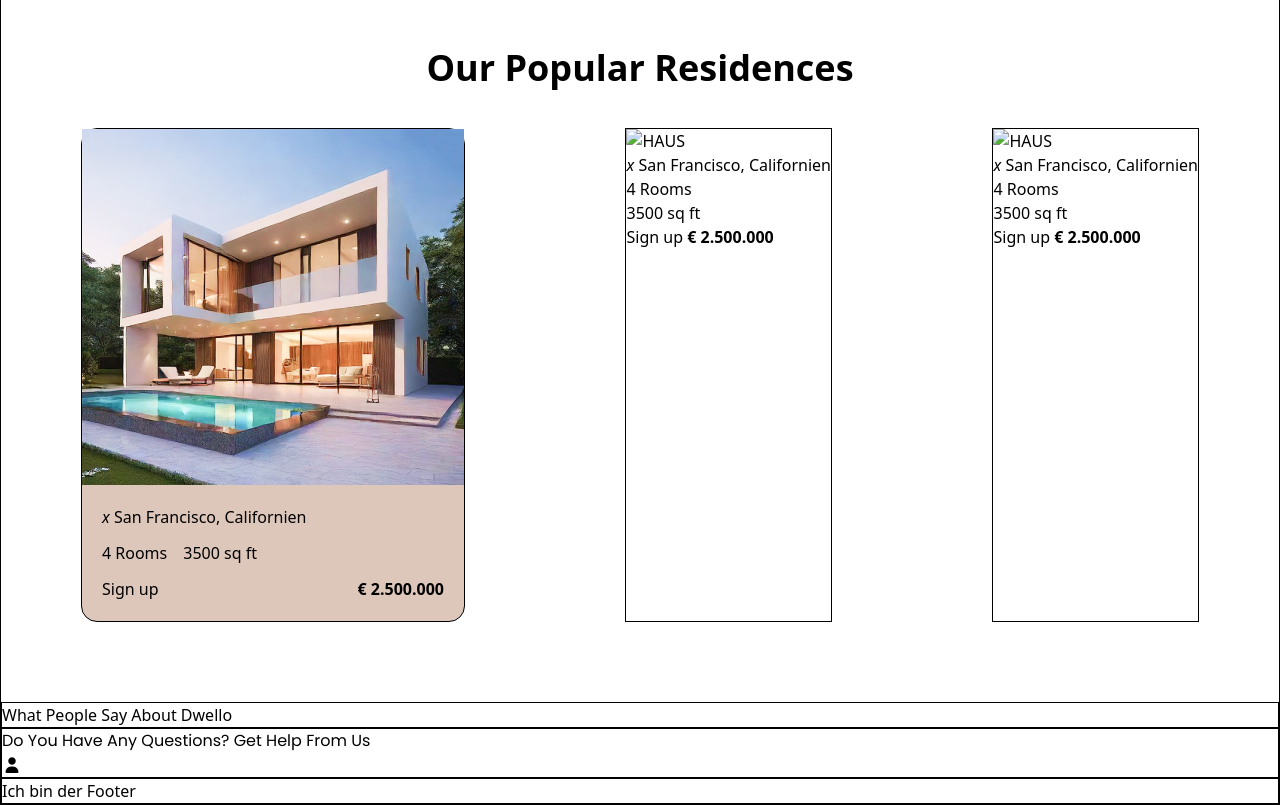
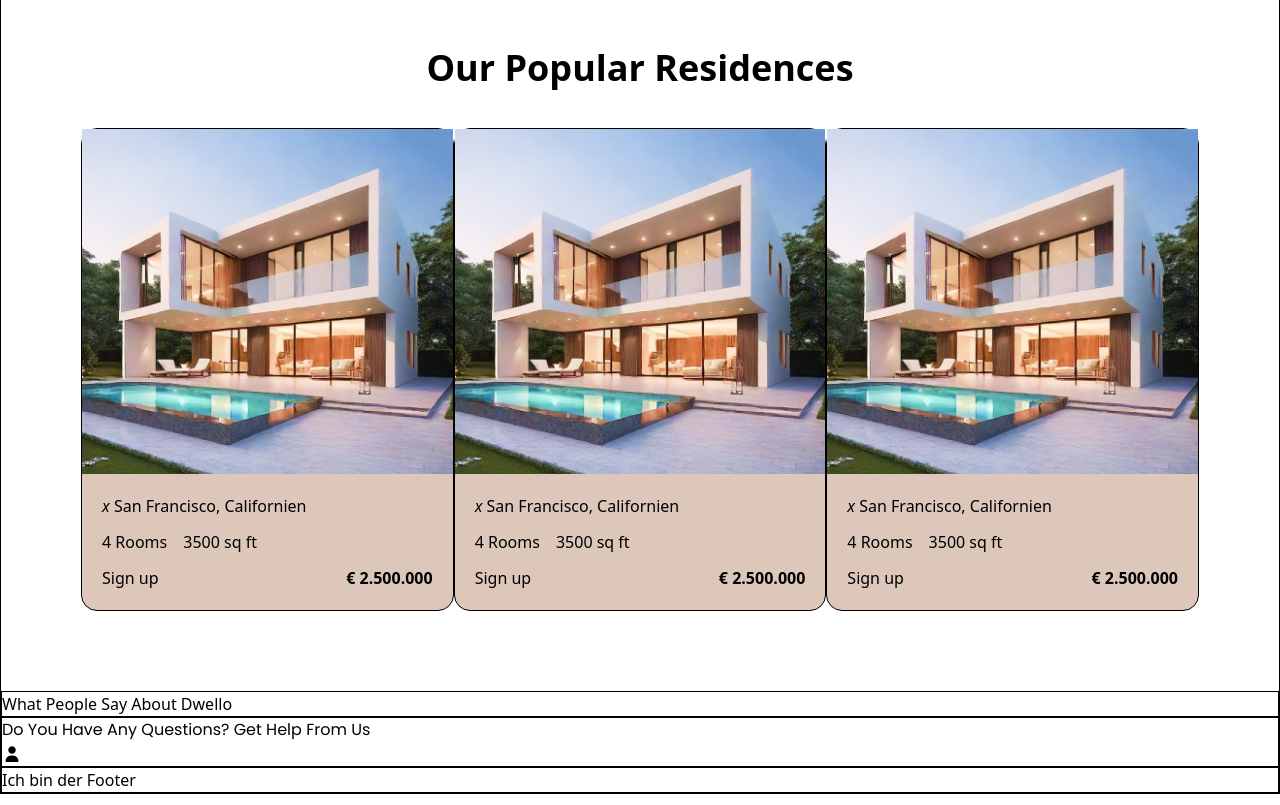
Before and after one commit to kaktusgarten/Tailwind-Find-Your-Dream-House, a plain HTML site: page index.html in a window 1280 px wide. Shown: the part 1680-2485 px from the top of the page. Drawn offline with nearby package versions, Linux system fonts and the light colour scheme.

Commit message:
Neue Cards step2

```diff
--- a/index.html
+++ b/index.html
@@ -240,37 +240,52 @@
               </div>
             </section>
 
-            <!-- Card -->
-            <section class="CARD border">
-              <img src="" alt="HAUS" />
-              <h3><i class="">x</i> San Francisco, Californien</h3>
-              <div>
+            <!-- 2. Card -->
+            <section class="CARD border rounded-2xl bg-[#DDC7BB] flex flex-col">
+              <img src="img/haus1.png" alt="HAUS" />
+
+              <div class="p-5 font-medium">
+                <h3 class="mb-3">
+                  <i class="">x</i> San Francisco, Californien
+                </h3>
+
+                <div class="mb-3 flex gap-4">
                   <p>4 Rooms</p>
                   <p>3500 sq ft</p>
                 </div>
-              <div>
+
+                <div class="flex justify-between">
                   <button>Sign up</button>
                   <strong>€ 2.500.000</strong>
                 </div>
+              </div>
             </section>
 
-            <!-- Card -->
-            <section class="CARD border">
-              <img src="" alt="HAUS" />
-              <h3><i class="">x</i> San Francisco, Californien</h3>
-              <div>
+            <!-- 3. Card -->
+            <section class="CARD border rounded-2xl bg-[#DDC7BB] flex flex-col">
+              <img src="img/haus1.png" alt="HAUS" />
+
+              <div class="p-5 font-medium">
+                <h3 class="mb-3">
+                  <i class="">x</i> San Francisco, Californien
+                </h3>
+
+                <div class="mb-3 flex gap-4">
                   <p>4 Rooms</p>
                   <p>3500 sq ft</p>
                 </div>
-              <div>
+
+                <div class="flex justify-between">
                   <button>Sign up</button>
                   <strong>€ 2.500.000</strong>
+                </div>
               </div>
             </section>
           </div>
         </section>
 
         <section class="border">What People Say About Dwello</section>
+
         <section class="border">
           <p style="font-family: Poppins">
             Do You Have Any Questions? Get Help From Us
```
Lines whose indentation alone changed are shown as unchanged.
